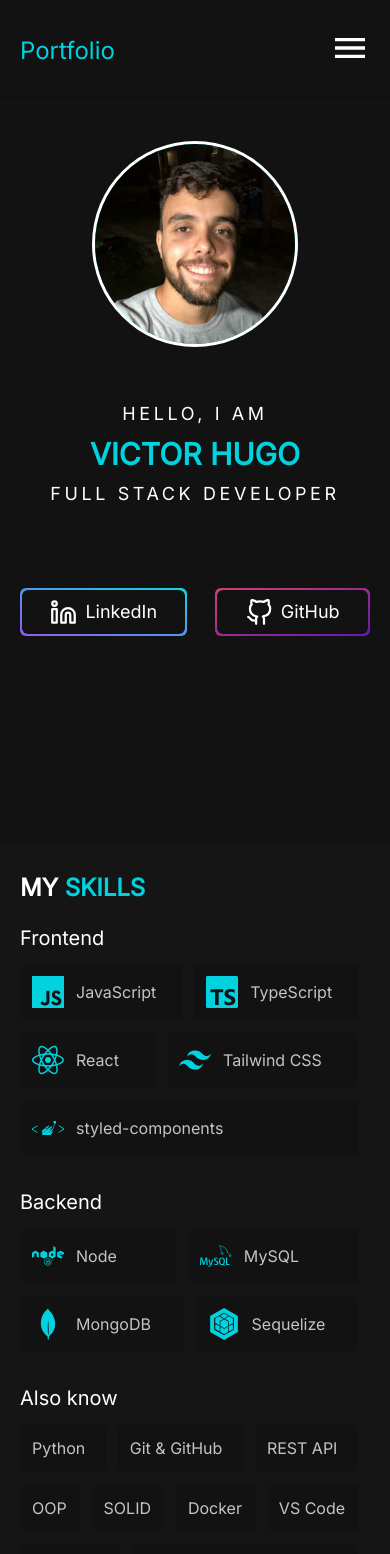
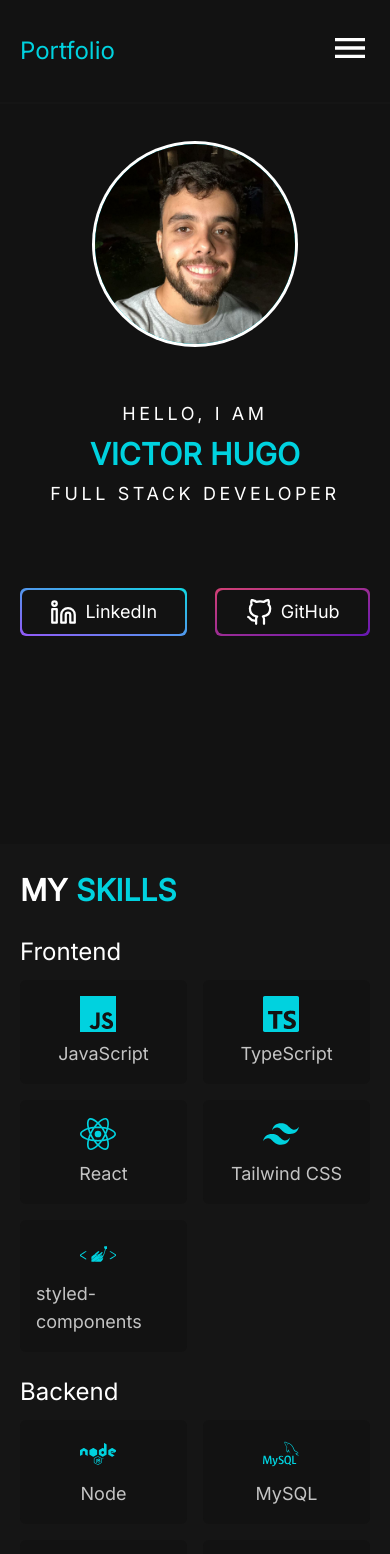
Before and after one commit to Victorhbm/Portfolio, a React (Create React App) app: page / in a window 390 px wide. Shown: the top 1554 px of the page. Built offline with nearby package versions, Linux system fonts and the light colour scheme.

Commit message:
style(Tecnologies): add more styled components and responsive style

```diff
--- a/src/components/Tecnologies/style.js
+++ b/src/components/Tecnologies/style.js
@@ -1,4 +1,9 @@
 import tw from "tailwind-styled-components"
+
+export const Section = tw.section`
+  bg-dark-200
+  text-light
+`
 
 export const Container = tw.div`
   container
@@ -6,34 +11,50 @@ export const Container = tw.div`
   max-w-[1200px]
   px-5
   py-7
+
+  text-lg
+  md:text-xl
+  md:py-14
 `
 
 export const SectionTitle = tw.h2`
-  text-2xl
+  text-3xl
   uppercase
-  mb-5
+  mb-7
   font-semibold
 `
 
+export const TitleSpan = tw.span`
+  text-blue
+`
+
 export const SectionSubtitle = tw.h3`
-  text-xl
-  mt-5
+  text-2xl
+  mt-6
   mb-3
 `
 
 export const TecnologiesContainer = tw.div`
-  flex
-  flex-wrap
+  grid
+  grid-cols-2
+  gap-4
+
+  md:grid-cols-3
+  lg:grid-cols-4
 `
 
 export const TecnologiesContent = tw.div`
   flex
-  grow
+  flex-col
+  justify-center
   rounded-md
   items-center
+  p-4
+  gap-x-4
+  gap-y-2
+
+  md:flex-row
+
   text-gray-light
-  mr-3
-  mb-3
-  p-3
   bg-dark
 `
```
